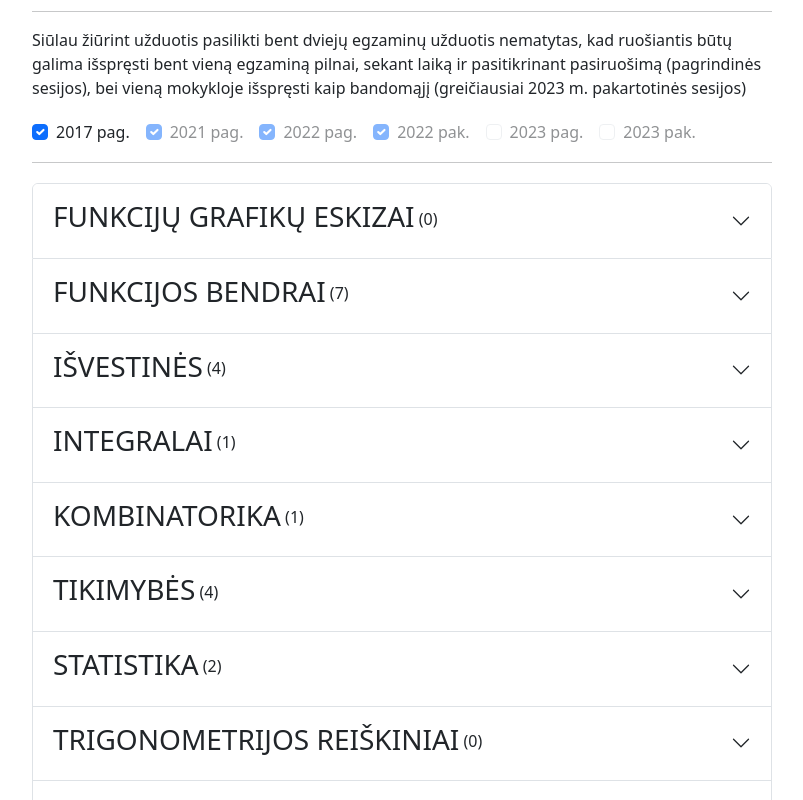
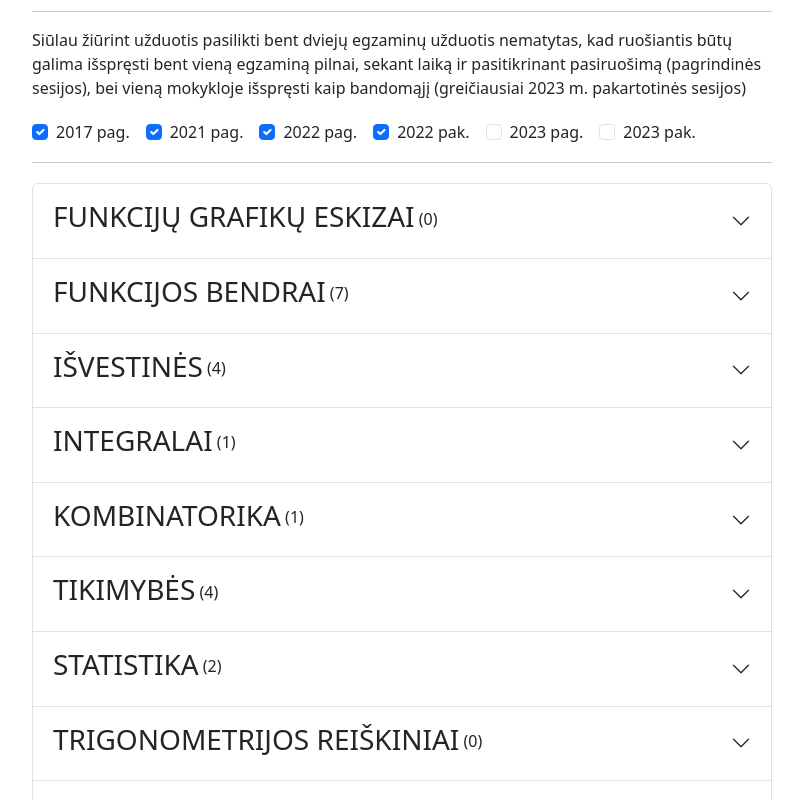
Before and after one commit to skafis-edtech/vbesort, a React (Create React App) app: page / in a window 1280 px wide. Shown: the part 900-1700 px from the top of the page, without its empty margins (238-1041 px from the left). Built offline with nearby package versions, Linux system fonts and the light colour scheme.

Commit message:
Show other years

```diff
--- a/src/mainPage/MathProblemsSection.tsx
+++ b/src/mainPage/MathProblemsSection.tsx
@@ -4,9 +4,14 @@ import topics from "./topics-names-list.json";
 import { useState } from "react";
 
 export default function MathProblemsSection() {
-  const [yearList, setYearList] = useState<number[]>([2017]);
+  const [yearList, setYearList] = useState<string[]>([
+    "2017g",
+    "2021g",
+    "2022g",
+    "2022k",
+  ]);
 
-  const toggleYearInList = (yearToToggle: number) => {
+  const toggleYearInList = (yearToToggle: string) => {
     if (yearList.includes(yearToToggle)) {
       setYearList(yearList.filter((year) => year !== yearToToggle));
     } else {
@@ -30,23 +35,38 @@ export default function MathProblemsSection() {
             <Form.Check
               inline
               label="2017 pag."
-              checked={yearList.includes(2017)}
-              onChange={() => toggleYearInList(2017)}
-            />
-            <Form.Check inline disabled label="2021 pag." defaultChecked />
-            <Form.Check inline disabled label="2022 pag." defaultChecked />
-            <Form.Check inline disabled label="2022 pak." defaultChecked />
-            <Form.Check
-              inline
-              disabled
-              label="2023 pag."
-              defaultChecked={false}
+              checked={yearList.includes("2017g")}
+              onChange={() => toggleYearInList("2017g")}
             />
             <Form.Check
               inline
-              disabled
+              label="2021 pag."
+              checked={yearList.includes("2021g")}
+              onChange={() => toggleYearInList("2021g")}
+            />
+            <Form.Check
+              inline
+              label="2022 pag."
+              checked={yearList.includes("2022g")}
+              onChange={() => toggleYearInList("2022g")}
+            />
+            <Form.Check
+              inline
+              label="2022 pak."
+              checked={yearList.includes("2022k")}
+              onChange={() => toggleYearInList("2022k")}
+            />
+            <Form.Check
+              inline
+              label="2023 pag."
+              checked={yearList.includes("2023g")}
+              onChange={() => toggleYearInList("2023g")}
+            />
+            <Form.Check
+              inline
               label="2023 pak."
-              defaultChecked={false}
+              checked={yearList.includes("2023k")}
+              onChange={() => toggleYearInList("2023k")}
             />
           </Form>
         </div>
--- a/src/mainPage/SingleMathProblem.tsx
+++ b/src/mainPage/SingleMathProblem.tsx
@@ -1,7 +1,12 @@
+import { parseMathProblemId } from "../misc";
+
 export default function SingleMathProblem({ filename }: { filename: string }) {
   return (
     <div style={{ marginTop: "20px" }}>
-      <img alt={filename} src={`2017/${filename}`} />
+      <img
+        alt={filename}
+        src={`${parseMathProblemId(filename).year}/${filename}`}
+      />
     </div>
   );
 }
--- a/src/mainPage/TopicSection.tsx
+++ b/src/mainPage/TopicSection.tsx
@@ -10,7 +10,7 @@ export default function TopicSection({
   yearList,
 }: {
   topic: { topic: string; name: string };
-  yearList: number[];
+  yearList: string[];
 }) {
   return (
     <Accordion.Item eventKey={topic.topic}>
@@ -20,7 +20,11 @@ export default function TopicSection({
           nrTopicLut.filter(
             (problem) =>
               problem.topic === topic.topic &&
-              yearList.includes(parseMathProblemId(problem.filename).year)
+              yearList.includes(
+                `${parseMathProblemId(problem.filename).year}${
+                  parseMathProblemId(problem.filename).isSecondary ? "k" : "g"
+                }`
+              )
           ).length
         }
       />
@@ -31,8 +35,11 @@ export default function TopicSection({
               problem.filename
             );
             return (
-              yearList.includes(currProblemInfo.year) &&
-              problem.topic === topic.topic
+              yearList.includes(
+                `${currProblemInfo.year}${
+                  currProblemInfo.isSecondary ? "k" : "g"
+                }`
+              ) && problem.topic === topic.topic
             );
           })
           .map((problem) => {
```
